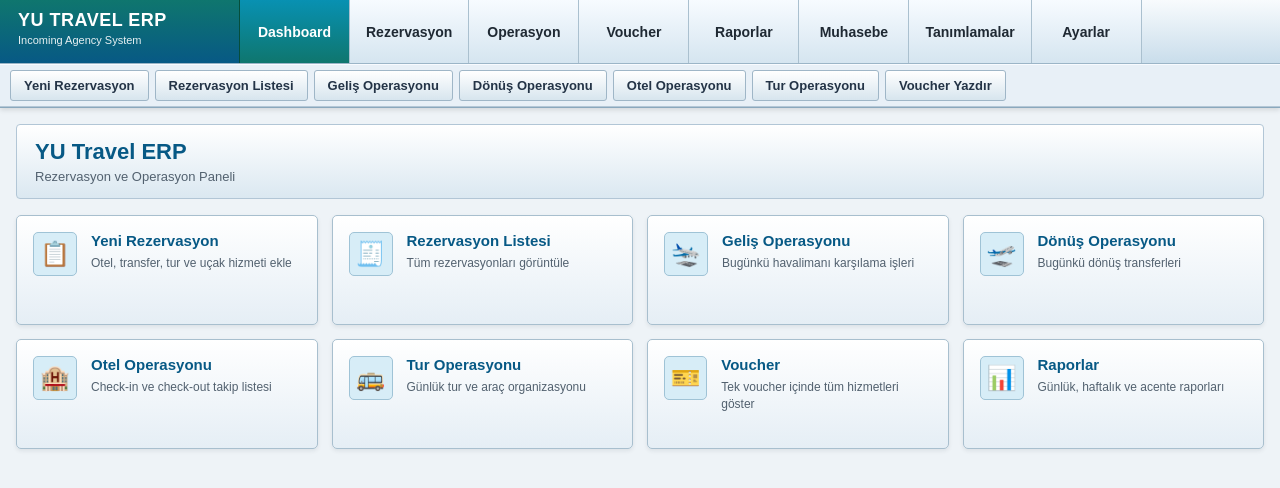
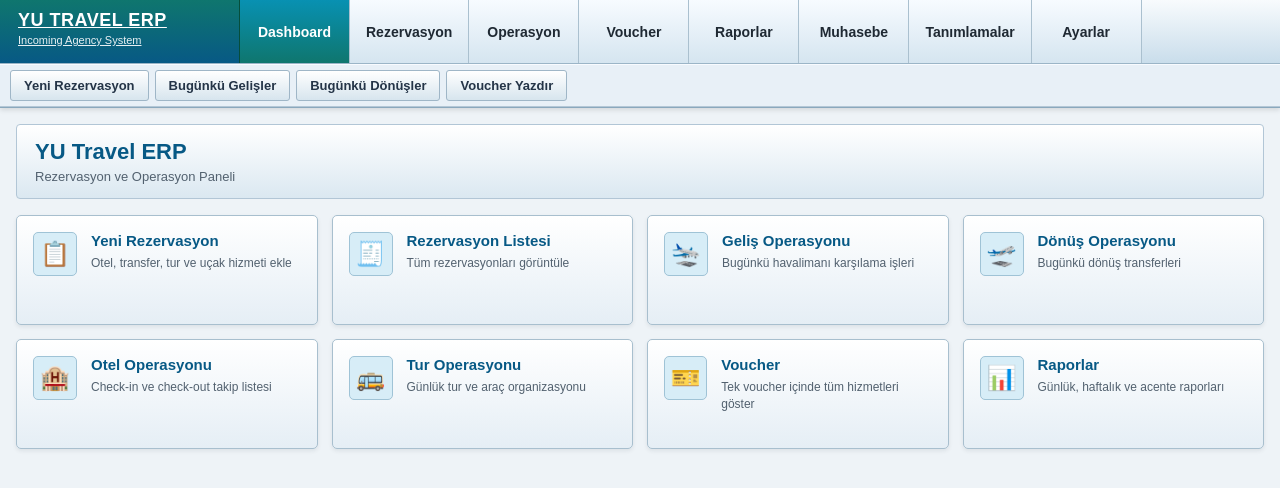
Before and after one commit to usameelileyvi1999-blip/yu-travel-erp, a Next.js app: page / in a window 1280 px wide. Shown: the top 488 px of the page. Built offline with nearby package versions, Linux system fonts and the light colour scheme.

Commit message:
Update TopMenu.tsx

```diff
--- a/components/TopMenu.tsx
+++ b/components/TopMenu.tsx
@@ -4,43 +4,115 @@ import Link from "next/link";
 import { usePathname } from "next/navigation";
 
 const mainMenu = [
-  { label: "Dashboard", href: "/" },
-  { label: "Rezervasyon", href: "/reservations" },
-  { label: "Operasyon", href: "/operations" },
-  { label: "Voucher", href: "/vouchers" },
-  { label: "Raporlar", href: "/reports" },
-  { label: "Muhasebe", href: "/accounting" },
-  { label: "Tanımlamalar", href: "/definitions" },
-  { label: "Ayarlar", href: "/settings" },
+  { key: "dashboard", label: "Dashboard", href: "/" },
+  { key: "reservations", label: "Rezervasyon", href: "/reservations" },
+  { key: "operations", label: "Operasyon", href: "/operations" },
+  { key: "vouchers", label: "Voucher", href: "/vouchers" },
+  { key: "reports", label: "Raporlar", href: "/reports" },
+  { key: "accounting", label: "Muhasebe", href: "/accounting" },
+  { key: "definitions", label: "Tanımlamalar", href: "/definitions" },
+  { key: "settings", label: "Ayarlar", href: "/settings" },
 ];
 
-const quickMenu = [
+const quickMenus: Record<string, { label: string; href: string }[]> = {
+  dashboard: [
+    { label: "Yeni Rezervasyon", href: "/reservations/new" },
+    { label: "Bugünkü Gelişler", href: "/operations/arrival" },
+    { label: "Bugünkü Dönüşler", href: "/operations/departure" },
+    { label: "Voucher Yazdır", href: "/vouchers" },
+  ],
+
+  reservations: [
     { label: "Yeni Rezervasyon", href: "/reservations/new" },
     { label: "Rezervasyon Listesi", href: "/reservations" },
+    { label: "Paket Rezervasyon", href: "/reservations/package" },
+    { label: "Otel Rezervasyon", href: "/reservations/hotel" },
+    { label: "Transfer Rezervasyon", href: "/reservations/transfer" },
+    { label: "Tur Rezervasyon", href: "/reservations/tour" },
+    { label: "Uçak Bileti", href: "/reservations/flight" },
+  ],
+
+  operations: [
+    { label: "Operasyon Paneli", href: "/operations" },
     { label: "Geliş Operasyonu", href: "/operations/arrival" },
     { label: "Dönüş Operasyonu", href: "/operations/departure" },
     { label: "Otel Operasyonu", href: "/operations/hotel" },
     { label: "Tur Operasyonu", href: "/operations/tour" },
-  { label: "Voucher Yazdır", href: "/vouchers" },
-];
+    { label: "Günlük İş Listesi", href: "/operations/daily" },
+    { label: "Araç / Şoför Atama", href: "/operations/assignments" },
+  ],
+
+  vouchers: [
+    { label: "Voucher Listesi", href: "/vouchers" },
+    { label: "Voucher Yazdır", href: "/vouchers/print" },
+    { label: "WhatsApp Voucher", href: "/vouchers/whatsapp" },
+    { label: "PDF Voucher", href: "/vouchers/pdf" },
+  ],
+
+  reports: [
+    { label: "Rapor Paneli", href: "/reports" },
+    { label: "Geliş Raporu", href: "/reports/arrival" },
+    { label: "Dönüş Raporu", href: "/reports/departure" },
+    { label: "Otel Raporu", href: "/reports/hotel" },
+    { label: "Tur Raporu", href: "/reports/tour" },
+    { label: "Acenta Raporu", href: "/reports/agency" },
+    { label: "Excel Aktar", href: "/reports/export" },
+  ],
+
+  accounting: [
+    { label: "Muhasebe Paneli", href: "/accounting" },
+    { label: "Gelirler", href: "/accounting/income" },
+    { label: "Giderler", href: "/accounting/expenses" },
+    { label: "Acenta Bakiyeleri", href: "/accounting/agencies" },
+    { label: "Şoför Ödemeleri", href: "/accounting/drivers" },
+    { label: "Cari Hareketler", href: "/accounting/transactions" },
+  ],
+
+  definitions: [
+    { label: "Acenteler", href: "/definitions/agencies" },
+    { label: "Oteller", href: "/definitions/hotels" },
+    { label: "Bölgeler", href: "/definitions/regions" },
+    { label: "Araç Tipleri", href: "/definitions/vehicle-types" },
+    { label: "Araçlar", href: "/definitions/vehicles" },
+    { label: "Şoförler", href: "/definitions/drivers" },
+    { label: "Turlar", href: "/definitions/tours" },
+    { label: "Ek Servisler", href: "/definitions/services" },
+  ],
+
+  settings: [
+    { label: "Kullanıcılar", href: "/settings/users" },
+    { label: "Firma Bilgileri", href: "/settings/company" },
+    { label: "Voucher Ayarları", href: "/settings/voucher" },
+    { label: "Tema Ayarları", href: "/settings/theme" },
+  ],
+};
+
+function getActiveMainKey(pathname: string) {
+  if (pathname === "/") return "dashboard";
+
+  const activeItem = mainMenu.find(
+    (item) => item.href !== "/" && pathname.startsWith(item.href)
+  );
+
+  return activeItem?.key || "dashboard";
+}
 
 export default function TopMenu() {
   const pathname = usePathname();
+  const activeMainKey = getActiveMainKey(pathname);
+  const activeQuickMenu = quickMenus[activeMainKey] || quickMenus.dashboard;
 
   return (
     <header className="sejour-header">
       <div className="top-bar">
-        <div className="brand-box">
+        <Link href="/" className="brand-box">
           <div className="brand-title">YU TRAVEL ERP</div>
           <div className="brand-subtitle">Incoming Agency System</div>
-        </div>
+        </Link>
 
         <nav className="main-menu">
           {mainMenu.map((item) => {
-            const isActive =
-              item.href === "/"
-                ? pathname === "/"
-                : pathname.startsWith(item.href);
+            const isActive = item.key === activeMainKey;
 
             return (
               <Link
@@ -56,7 +128,7 @@ export default function TopMenu() {
       </div>
 
       <div className="quick-bar">
-        {quickMenu.map((item) => {
+        {activeQuickMenu.map((item) => {
           const isActive = pathname === item.href;
 
           return (
```
Lines whose indentation alone changed are shown as unchanged.
